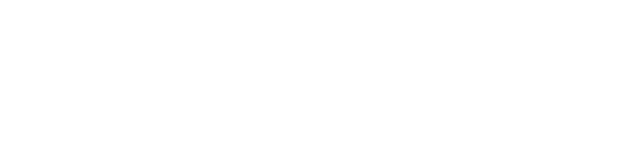
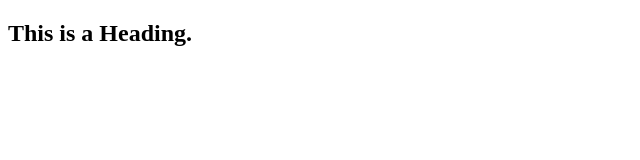
Before and after one commit to akshvatsa/web_development-testprojects, a plain HTML site: page index.html in a window 1280 px wide. Shown: the whole page, without its empty margins (0-640 px from the left). Drawn offline with Linux system fonts and the light colour scheme.

Commit message:
Add Header to the Blog

```diff
--- a/index.html
+++ b/index.html
@@ -8,5 +8,8 @@
 </head>
 <body>
     <script src="js/app.js"></script>
+    <header>
+        <h2> This is a Heading.</h2>
+    </header>
 </body>
 </html>
```
